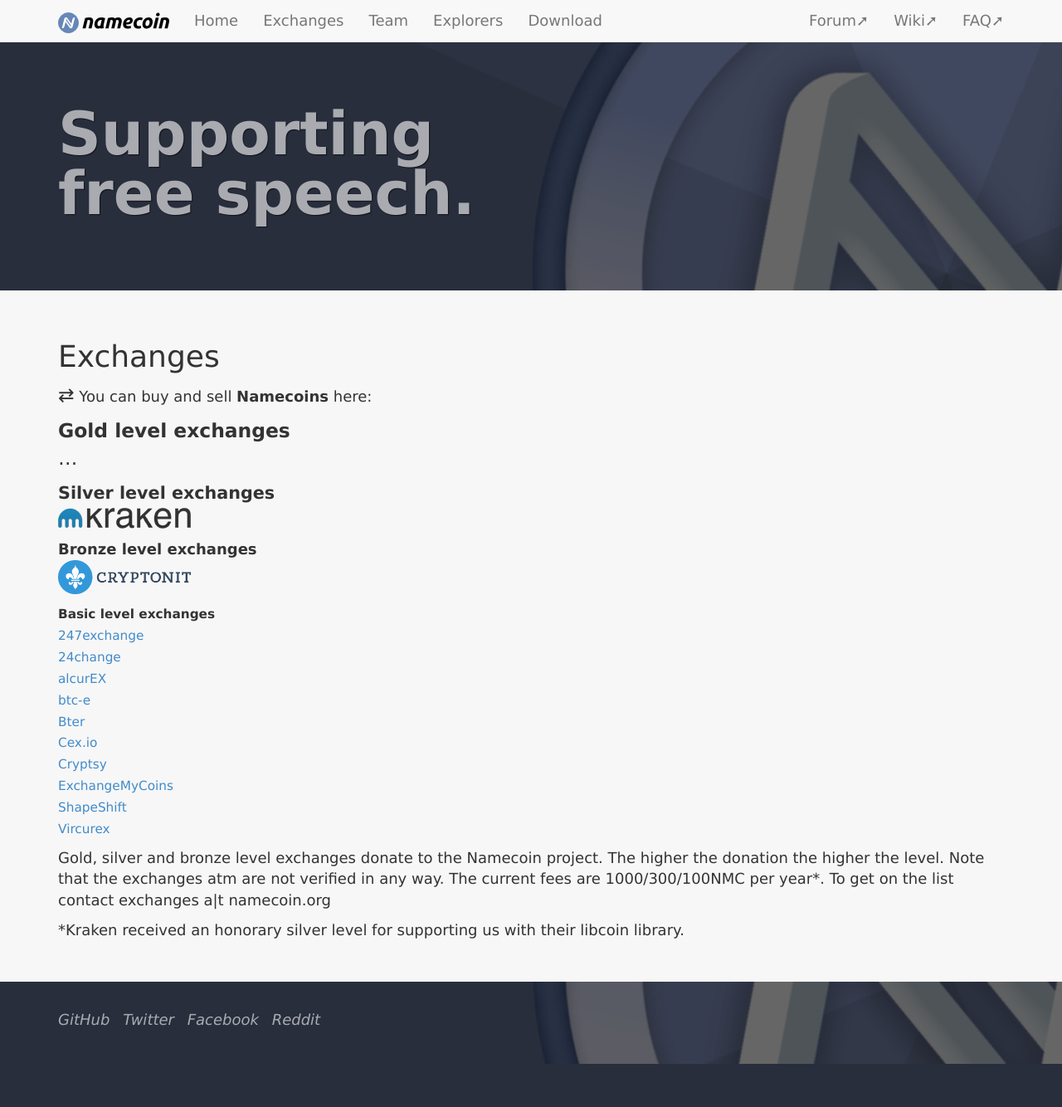
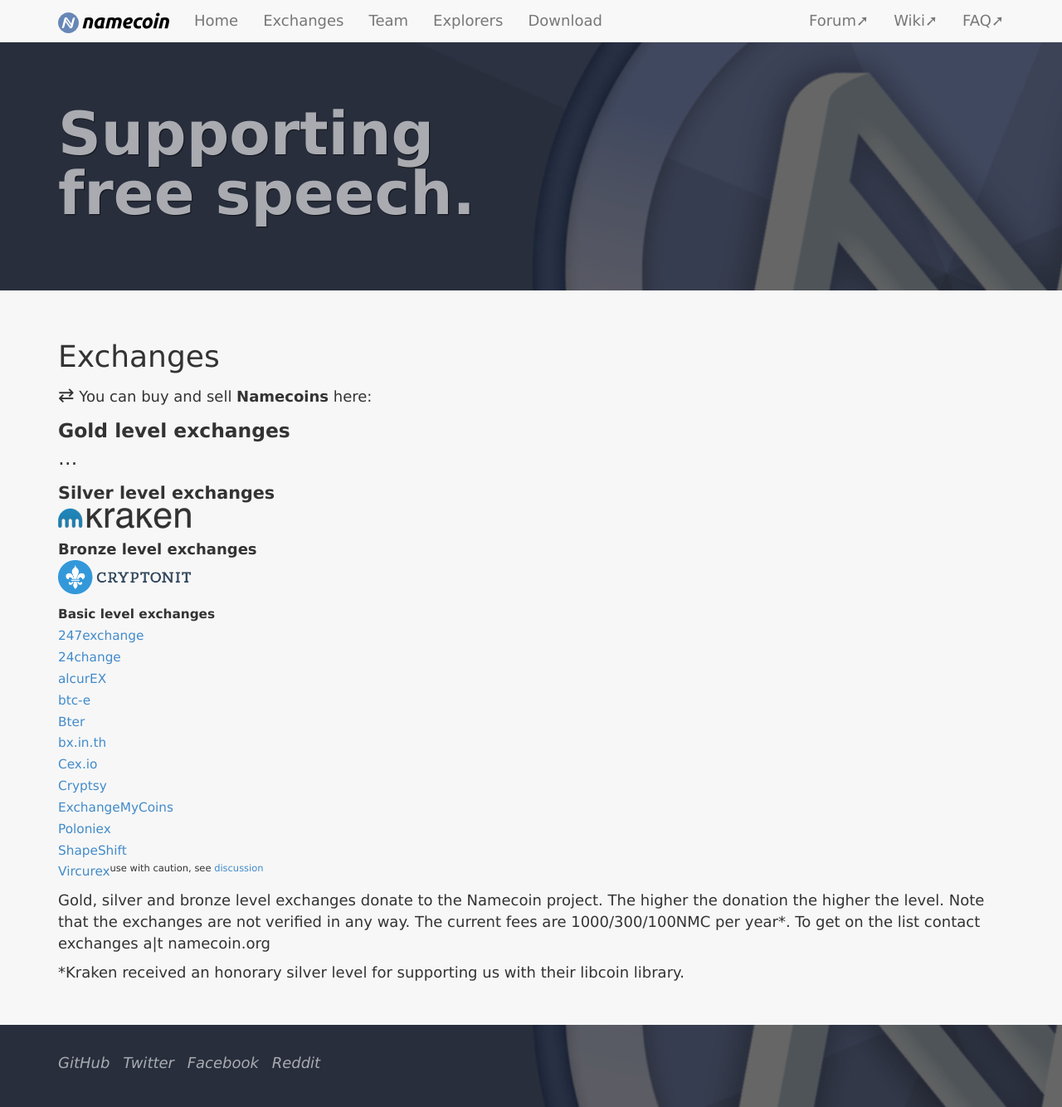
Before and after one commit to JeremyRand/namecoin.org, a Jekyll site: the page built from exchanges/index.md, in a window 1280 px wide and 1334 px high. Shown: the whole window at 83% size. Built offline with Jekyll 4.4.1, drawn with Linux system fonts in a browser that asks for light colours.

Commit message:
Minor modifications to main page and exchanges page

```diff
--- a/exchanges/index.md
+++ b/exchanges/index.md
@@ -29,14 +29,16 @@ title: Exchanges
 [alcurEX](https://alcurex.org)<br>
 [btc-e](https://btc-e.com)<br>
 [Bter](https://bter.com)<br>
+[bx.in.th](https://bx.in.th)<br>
 [Cex.io](https://cex.io/nmc-btc)<br>
 [Cryptsy](https://www.cryptsy.com)<br>
 [ExchangeMyCoins](https://www.exchangemycoins.com/)<br>
+[Poloniex](https://poloniex.com)<br>
 [ShapeShift](https://shapeshift.io/)<br>
-[Vircurex](https://vircurex.com)<br>
+[Vircurex](https://vircurex.com)<sup>use with caution, see [discussion](https://bitcointalk.org/index.php?topic=49383.1200)</sup><br>
 </span>
 
-Gold, silver and bronze level exchanges donate to the Namecoin project. The higher the donation the higher the level. Note that the exchanges atm are not verified in any way.
+Gold, silver and bronze level exchanges donate to the Namecoin project. The higher the donation the higher the level. Note that the exchanges are not verified in any way.
 The current fees are 1000/300/100NMC per year*. To get on the list contact exchanges a|t namecoin.org
 
 *Kraken received an honorary silver level for supporting us with their libcoin library.
```
Also changed, not shown: index.md (+6 -6 lines).
